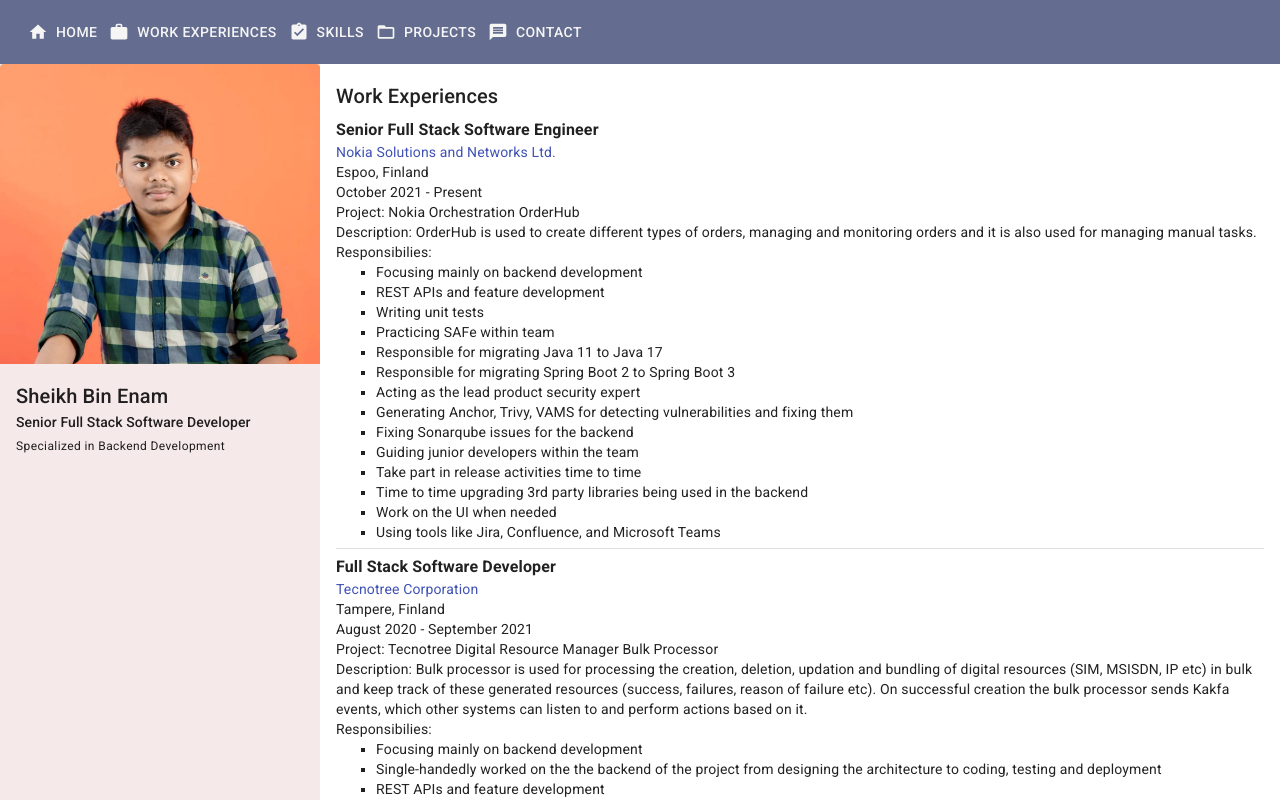
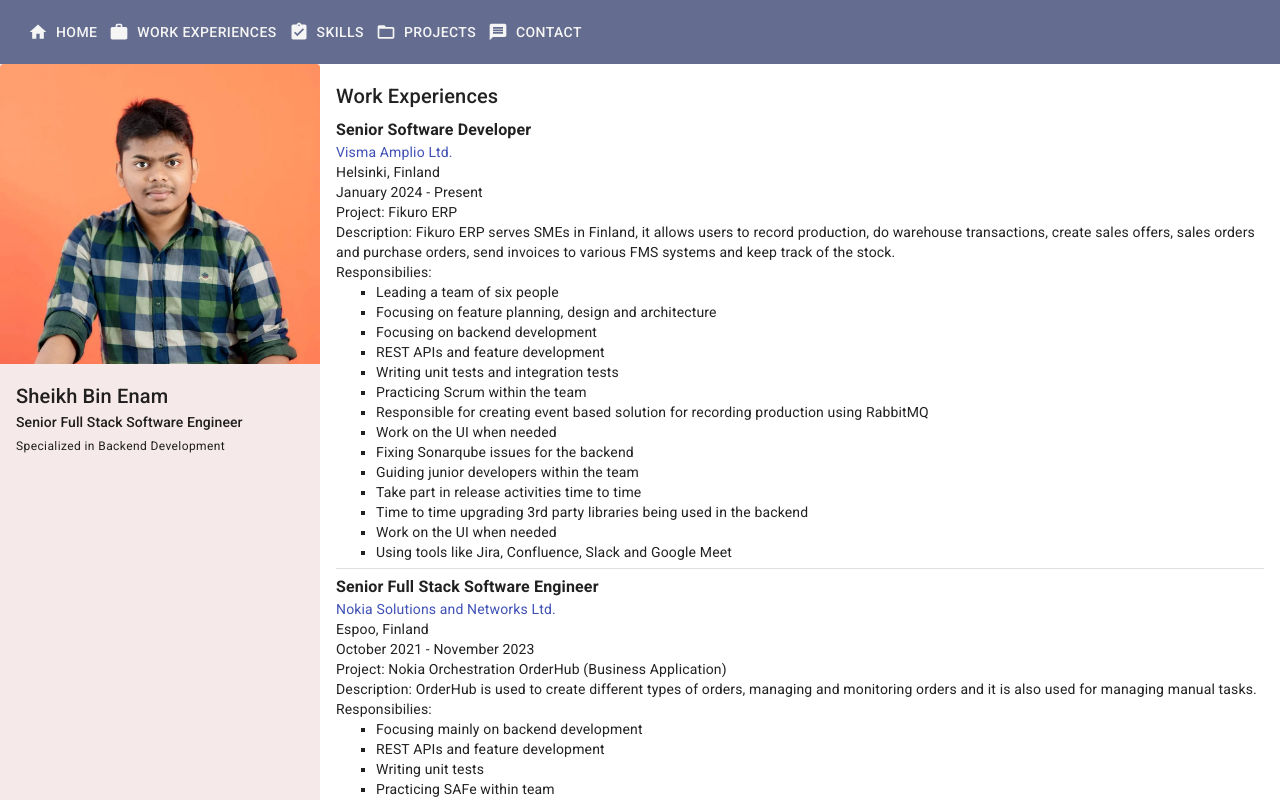
Before and after one commit to saimulhq/portfolio, a React (Create React App) app: page /portfolio/work in a window 1280 px wide. Shown: the top 800 px of the page. Built offline with nearby package versions, Linux system fonts and the light colour scheme.

Commit message:
updated cv and profile

```diff
--- a/src/components/Home.js
+++ b/src/components/Home.js
@@ -41,14 +41,15 @@
                         display="block"
                     >
                         Hi, I am Sheikh Bin Enam a.k.a <b>Sheikh</b>.
-                        I am an experienced{' '}
-                        <b>Senior Full Stack Software Developer</b>{' '}
-                        always open to new challenges. I have
-                        dedicated my life learning new technologies
-                        and experimenting with them in my everyday
-                        life. Currently I am working as a Senior Full
+                        I am an experienced <b>Senior Full Stack Software Engineer</b>
+                        {' '}specializing in developing backend solutions.
+                        Throughout my career, I have demonstrated leadership skills,
+                        fostered innovation, and successfully delivered complex applications.
+                        I am highly regarded for my understanding of software architecture
+                        and my commitment to staying up to date with the latest technologies.
+                        Currently I am working as a Senior Full
                         Stack Software Engineer at{' '}
-                        <Link href={links['Nokia']}>Nokia</Link>
+                        <Link href={links['Visma']}>Visma</Link>
                         .
                         <br />
                         <br />I completed my <b>
--- a/src/components/SidePanel.js
+++ b/src/components/SidePanel.js
@@ -35,7 +35,7 @@
                     Sheikh Bin Enam
                 </Typography>
                 <Typography variant="subtitle2" color="textPrimary">
-                    Senior Full Stack Software Developer
+                    Senior Full Stack Software Engineer
                 </Typography>
                 <Typography variant="caption" color="textPrimary">
                     Specialized in Backend Development
--- a/src/mappings/links.js
+++ b/src/mappings/links.js
@@ -1,6 +1,7 @@
 // all the links used in the project
 export const links = {
     Tecnotree: 'http://www.tecnotree.com/',
+    Visma: 'https://www.visma.fi/yritykset/visma-amplio-oy',
     Nokia: 'http://www.nokia.com',
     Cloubi: 'http://www.cloubi.com/',
     bKash: 'http://www.bkash.com/',
@@ -14,7 +15,7 @@
     DevOps: 'http://github.com/saimulhq/devops-project',
     Plagiar: 'http://github.com/saimulhq/plagiar',
     MS_Thesis: 'http://trepo.tuni.fi/handle/10024/121626',
-    CV: '/files/cv_sheikh_30_10_23.pdf',
+    CV: '/files/cv_sheikh_10-09-24.pdf',
     COR: '/files/certificate_of_recognition.pdf',
     LOR: '/files/letter_of_recommendation.pdf'
 };
--- a/src/mappings/skills.js
+++ b/src/mappings/skills.js
@@ -13,6 +13,7 @@
     ],
     'Web Development': [
         'ReactJS',
+        'AngularJS',
         'NodeJS',
         'ExpressJS',
         'Spring Boot',
@@ -28,6 +29,7 @@
         'Docker',
         'Kubernetes',
         'Gitlab-CI',
+        'GitHub Actions',
         'Jenkins',
         'Rancher',
         'SonarQube'
@@ -38,9 +40,10 @@
         'MySQL',
         'Microsoft SQL',
         'PostgreSQL',
+        'MariaDB',
         'MongoDB'
     ],
-    'Message Queing Service': ['Apache Kafka'],
+    'Message Queing Service': ['Apache Kafka', 'RabbitMQ'],
     'Development Tools': [
         'IntelliJ IDEA',
         'Eclipse',
--- a/src/mappings/works.js
+++ b/src/mappings/works.js
@@ -3,12 +3,40 @@
 // list of my work experience
 export const works = [
     {
+        title: 'Senior Software Developer',
+        company: 'Visma Amplio Ltd.',
+        link: links['Visma'],
+        location: 'Helsinki, Finland',
+        period: 'January 2024 - Present',
+        project: 'Fikuro ERP',
+        description:
+            'Fikuro ERP serves SMEs in Finland, it allows users to record production, do warehouse transactions, create sales offers, sales orders and purchase orders, send invoices to various FMS systems and keep track of the stock.',
+        responsibilities: [
+            'Leading a team of six people',
+            'Focusing on feature planning, design and architecture',
+            'Focusing on backend development',
+            'REST APIs and feature development',
+            'Writing unit tests and integration tests',
+            'Practicing Scrum within the team',
+            'Responsible for creating event based solution for recording production using RabbitMQ',
+            'Work on the UI when needed',
+            'Fixing Sonarqube issues for the backend',
+            'Guiding junior developers within the team',
+            'Take part in release activities time to time',
+            'Time to time upgrading 3rd party libraries being used in the backend',
+            'Work on the UI when needed',
+            'Using tools like Jira, Confluence, Slack and Google Meet'
+        ],
+        fileName: '',
+        file: ''
+    },
+    {
         title: 'Senior Full Stack Software Engineer',
         company: 'Nokia Solutions and Networks Ltd.',
         link: links['Nokia'],
         location: 'Espoo, Finland',
-        period: 'October 2021 - Present',
-        project: 'Nokia Orchestration OrderHub',
+        period: 'October 2021 - November 2023',
+        project: 'Nokia Orchestration OrderHub (Business Application)',
         description:
             'OrderHub is used to create different types of orders, managing and monitoring orders and it is also used for managing manual tasks.',
         responsibilities: [
```
Also changed, not shown: 2 other files (tests, documents, lock files or other folders).
